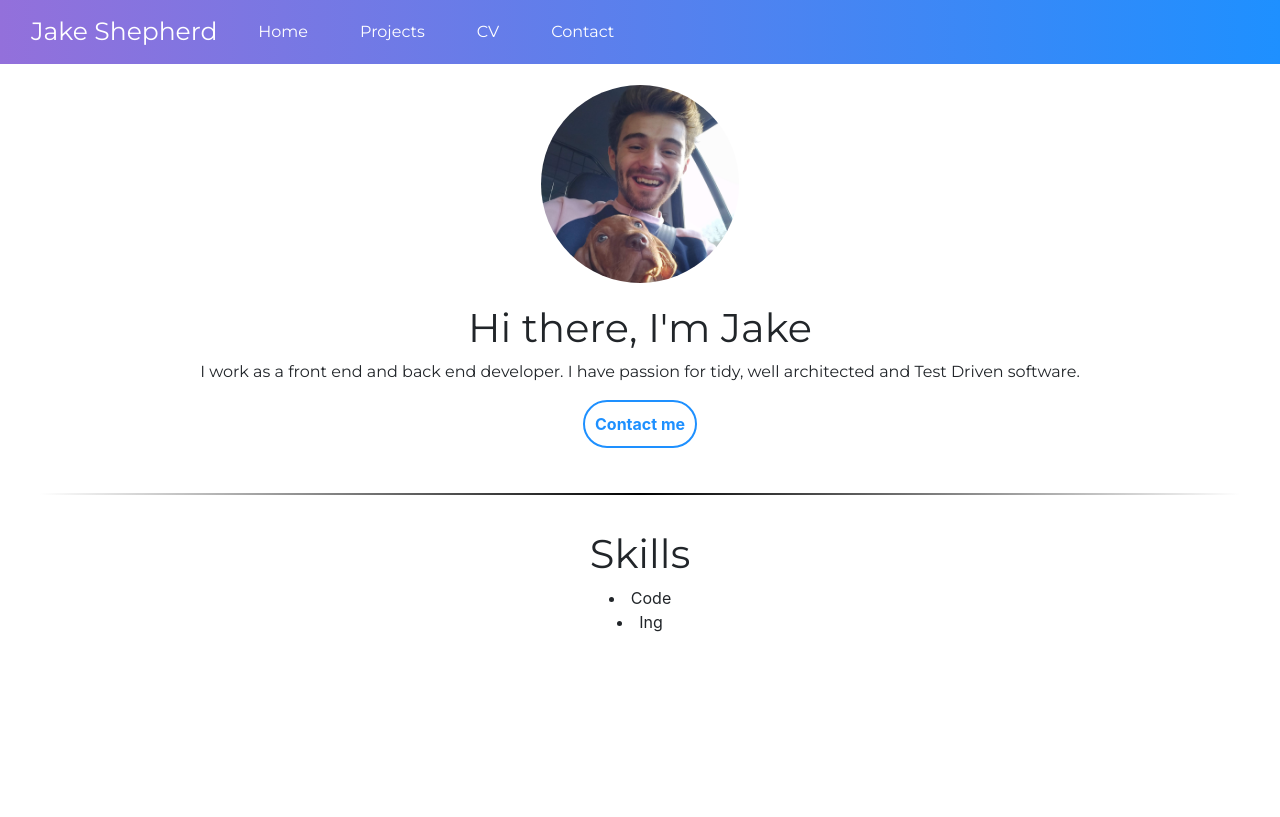
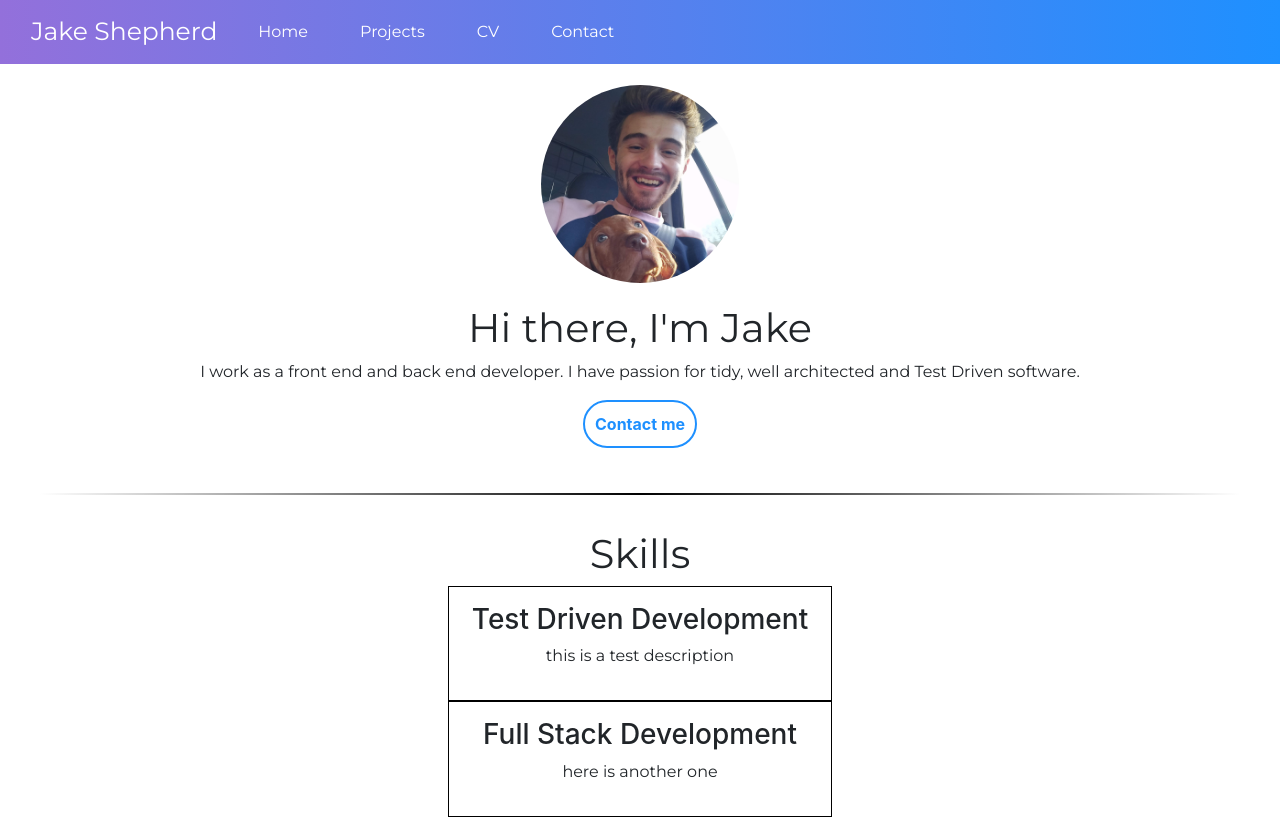
Before and after one commit to jakeshepherd/jakeshepherd.github.io, a React (Create React App) app: page / in a window 1280 px wide. Built offline with nearby package versions, Linux system fonts and the light colour scheme; the HTML template or start-up script is replaced by a standard one.

Commit message:
Pass through some skills

```diff
--- /dev/null
+++ b/src/CSS/Skills.css
@@ -0,0 +1,7 @@
+#skill-box {
+    margin: auto;
+    width: 30%;
+
+    border: 1px solid black;
+    padding: 1em;
+}
--- a/src/Components/Skills.js
+++ b/src/Components/Skills.js
@@ -1,11 +1,18 @@
 import React, {Component} from 'react';
+
+import "../CSS/Skills.css";
 
 class Skills extends Component {
     render() {
         return (
             <div>
-                {this.props.skills.map((skill) => {
-                    return <li>{skill}</li>
+                {this.props.skills.map((skill, index) => {
+                    return (
+                        <div id={"skill-box"} key={index}>
+                            <h3>{skill.name}</h3>
+                            <p>{skill.description}</p>
+                        </div>
+                    )
                 })}
             </div>
         );
--- a/src/Pages/Home.js
+++ b/src/Pages/Home.js
@@ -18,7 +18,12 @@ class Home extends Component {
                 <button className={"contact-me"}><strong>Contact me</strong></button>
                 <span className="spacer"/>
                 <h1 className={"home-headings"}>Skills</h1>
-                <Skills skills={["Code", "Ing"]}/>
+                <Skills
+                    skills={[
+                        {name: "Test Driven Development", description: "this is a test description"},
+                        {name: "Full Stack Development", description: "here is another one"}
+                    ]}
+                />
             </div>
         );
     }
```
